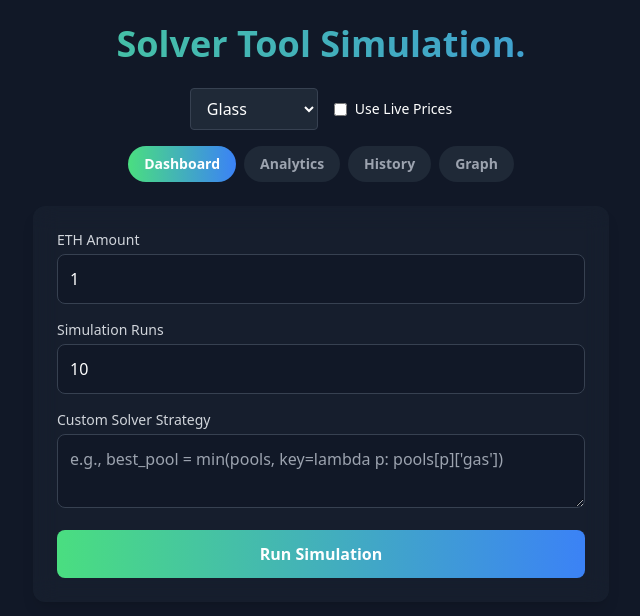
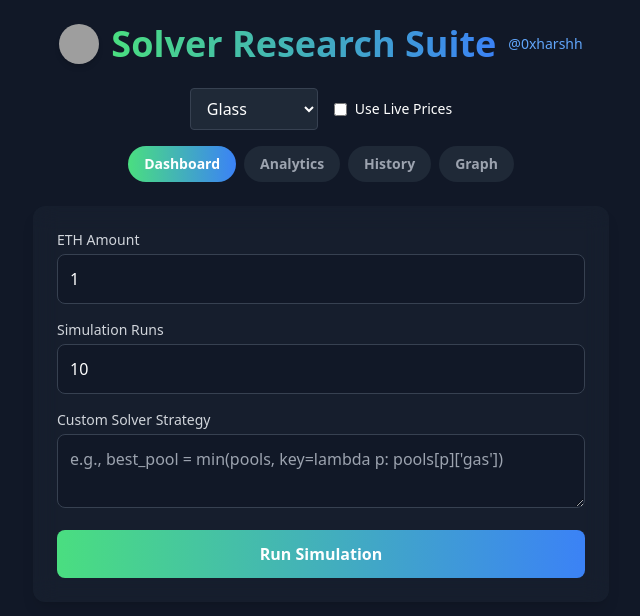
Before and after one commit to Harsh-eth/solver, a Next.js app: page / in a window 1280 px wide. Shown: the top 616 px of the page, without its empty margins (319-959 px from the left). Built offline with nearby package versions, Linux system fonts and the light colour scheme; grey boxes are pictures that could not be loaded.

Commit message:
Update index.js

```diff
--- a/pages/index.js
+++ b/pages/index.js
@@ -84,9 +84,25 @@ export default function Home() {
           : "bg-gray-900"
       }`}
     >
-      <h1 className="text-4xl font-bold text-center mb-6 bg-gradient-to-r from-green-400 to-blue-500 text-transparent bg-clip-text">
-        Solver Tool Simulation.
-      </h1>
+      <div className="flex items-center justify-center gap-3 mb-6">
+  <img
+    src="/anoma_logo.png"
+    alt="Anoma Logo"
+    className="h-10 w-10 rounded-full shadow-md"
+  />
+  <h1 className="text-4xl font-bold bg-gradient-to-r from-green-400 to-blue-500 text-transparent bg-clip-text">
+    Solver Research Suite
+  </h1>
+  <a
+    href="https://twitter.com/0xharshh"
+    target="_blank"
+    rel="noopener noreferrer"
+    className="text-sm text-blue-400 hover:underline"
+  >
+    @0xharshh
+  </a>
+</div>
+
 
       {/* ✅ Theme & Live Toggle */}
       <div className="flex justify-center gap-4 mb-4">
```
